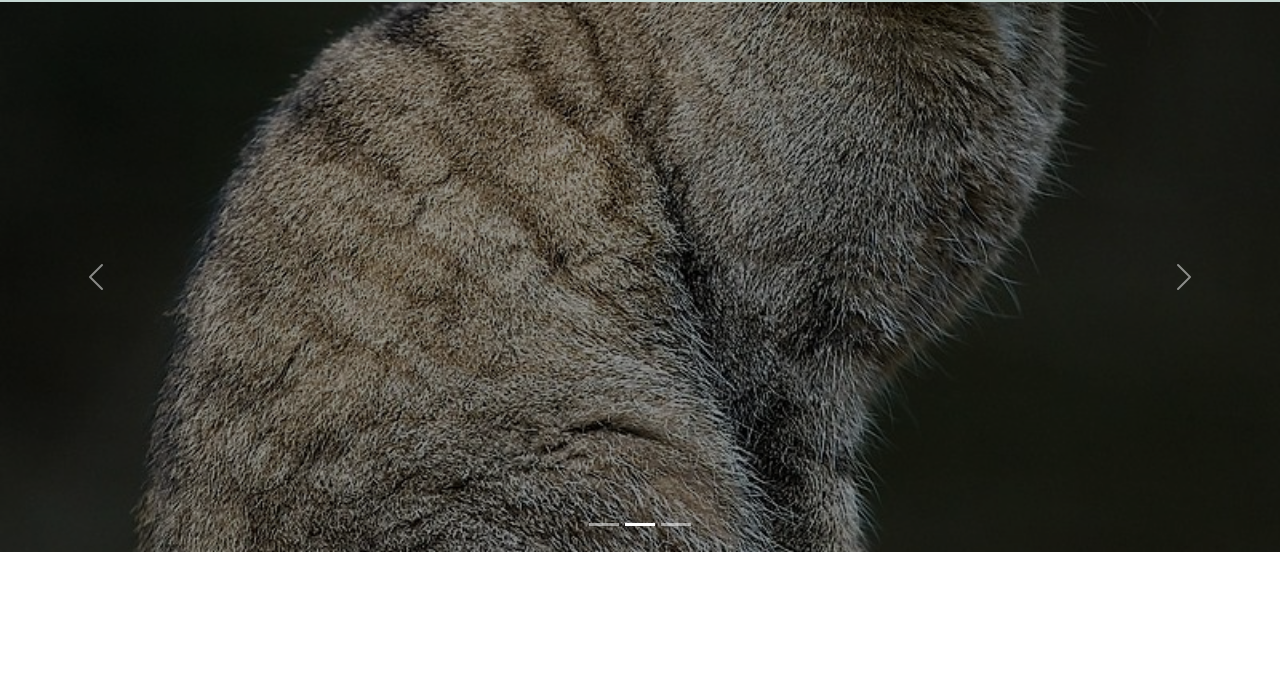
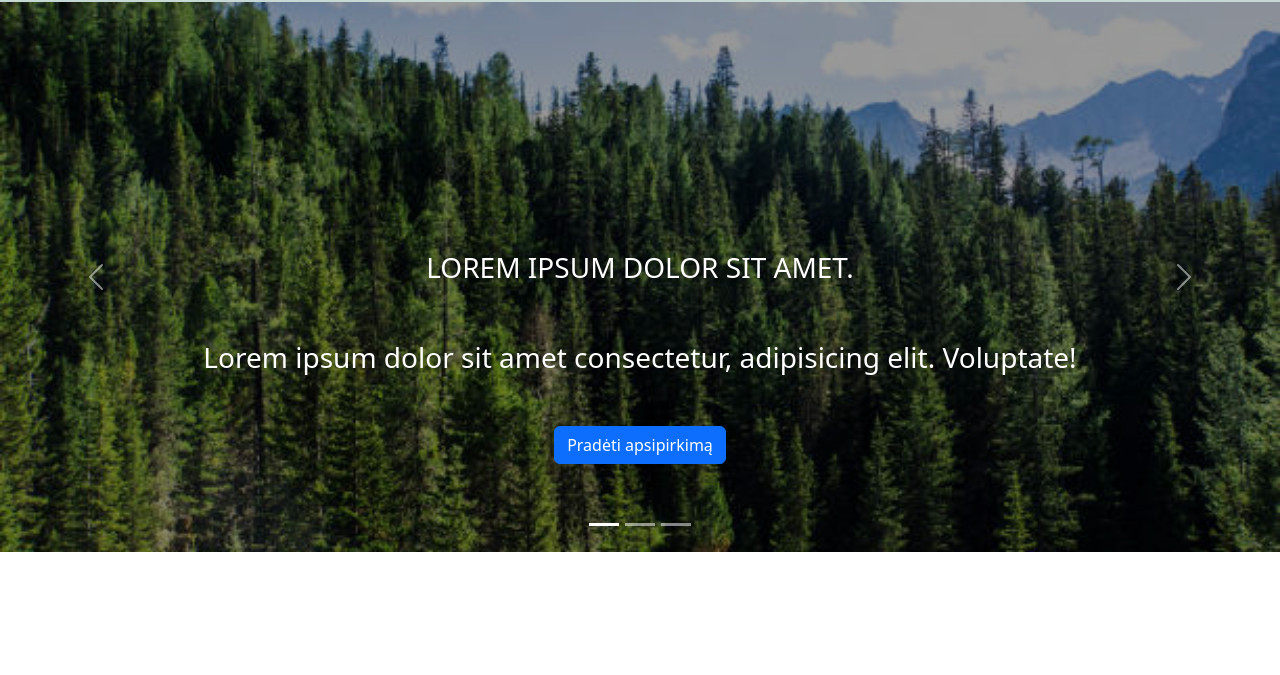
Before and after one commit to Matass789/Baigiamasis, a plain HTML site: page index.html in a window 1280 px wide. Shown: the part 89-764 px from the top of the page. Drawn offline with nearby package versions, Linux system fonts and the light colour scheme; files whose address does not match are found by name.

Commit message:
Karusele naujas

```diff
--- a/index.html
+++ b/index.html
@@ -115,7 +115,7 @@
     </div>
     <div class="carousel-inner">
       <div class="carousel-item active c-item">
-        <img src="./assets/css/images/Cat_November_2010-1a.jpg.webp" class="d-block w-100 c-img" alt="Slide 1">
+        <img src="./assets/css/images/istockphoto-930789960-612x612.jpg" class="d-block w-100 c-img" alt="Slide 1">
         <div class="carousel-caption mb-5 d-none d-md-block">
           <p class="mb-5 fs-3 text-uppercase">Lorem ipsum dolor sit amet.</p>
           <p class="mb-5 fs-3 ">Lorem ipsum dolor sit amet consectetur, adipisicing elit. Voluptate!</p>
@@ -123,10 +123,18 @@
         </div>
       </div>
       <div class="carousel-item c-item">
-        <img src="./assets/css/images/Felis_silvestris_silvestris_Luc_Viatour.jpg" class="d-block w-100 c-img" alt="Slide 2">
+        <img src="./assets/css/images/road-1072823_960_720.jpg" class="d-block w-100 c-img" alt="Slide 2">
+        <div class="carousel-caption d-none d-md-block">
+          <p class="mb-5 fs-3 text-uppercase">Lorem ipsum dolor sit amet.</p>
+          <p class="mb-1 fs-3 ">Lorem ipsum dolor sit amet consectetur, adipisicing elit. Voluptate!</p>
+        </div>
       </div>
       <div class="carousel-item c-item">
-        <img src="./assets/css/images/Ragdoll_Kater,_drei_Jahre_alt,_RAG_n_21_seal-tabby-colourpoint,_Januar_2015.JPG" class="d-block w-100 c-img" alt="Slide 3">
+        <img src="./assets/css/images/fantasy-2049567_960_720.jpg" class="d-block w-100 c-img" alt="Slide 3">
+        <div class="carousel-caption d-none d-md-block">
+          <p class="mb-5 fs-3 text-uppercase">Lorem ipsum dolor sit amet.</p>
+          <p class="mb-1 fs-3 ">Lorem ipsum dolor sit amet consectetur, adipisicing elit. Voluptate!</p>
+        </div>
       </div>
     </div>
     <button class="carousel-control-prev" type="button" data-bs-target="#hero-carousel" data-bs-slide="prev">
@@ -138,6 +146,8 @@
       <span class="visually-hidden">Next</span>
     </button>
   </div>
+
+
 
 
 
--- a/script.js
+++ b/script.js
@@ -14,3 +14,18 @@ function myFunction() {
     header.classList.remove("sticky");
   }
 }
+
+
+const myCarouselElement = document.querySelector('#hero-carousel')
+const carousel = new bootstrap.Carousel(myCarouselElement, {
+  interval: 9000,
+  wrap: true,
+  pause: false,
+
+})
+
+const myCarousel = document.getElementById('hero-carousel')
+
+myCarousel.addEventListener('slide.bs.carousel', event => {
+  direction("left")
+})
```
Also changed, not shown: assets/css/images/Cat_November_2010-1a.jpg.webp (deleted), assets/css/images/Felis_silvestris_silvestris_Luc_Viatour.jpg (deleted), assets/css/images/Ragdoll_Kater,_drei_Jahre_alt,_RAG_n_21_seal-tabby-colourpoint,_Januar_2015.JPG (deleted), assets/css/images/fantasy-2049567_960_720.jpg (added), assets/css/images/istockphoto-930789960-612x612.jpg (added), assets/css/images/road-1072823_960_720.jpg (added).
